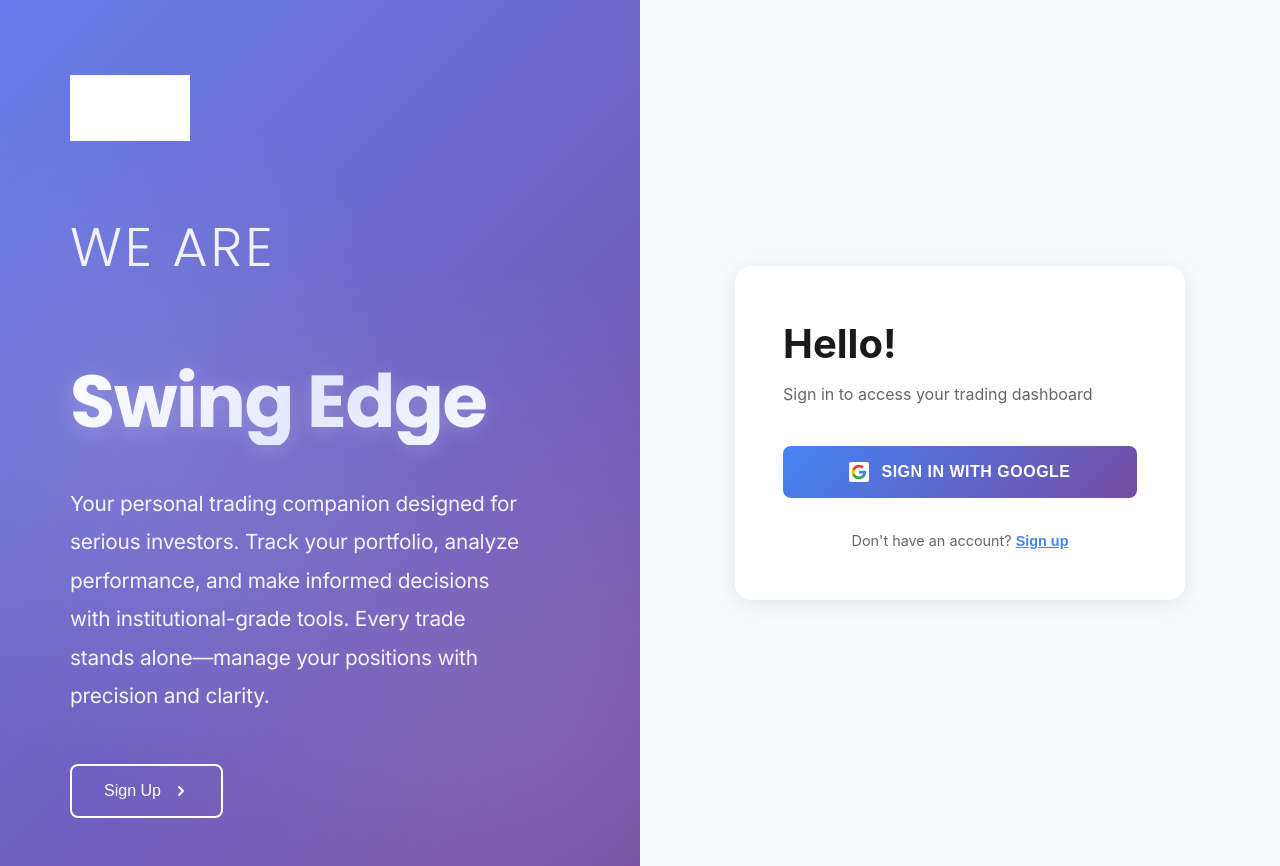
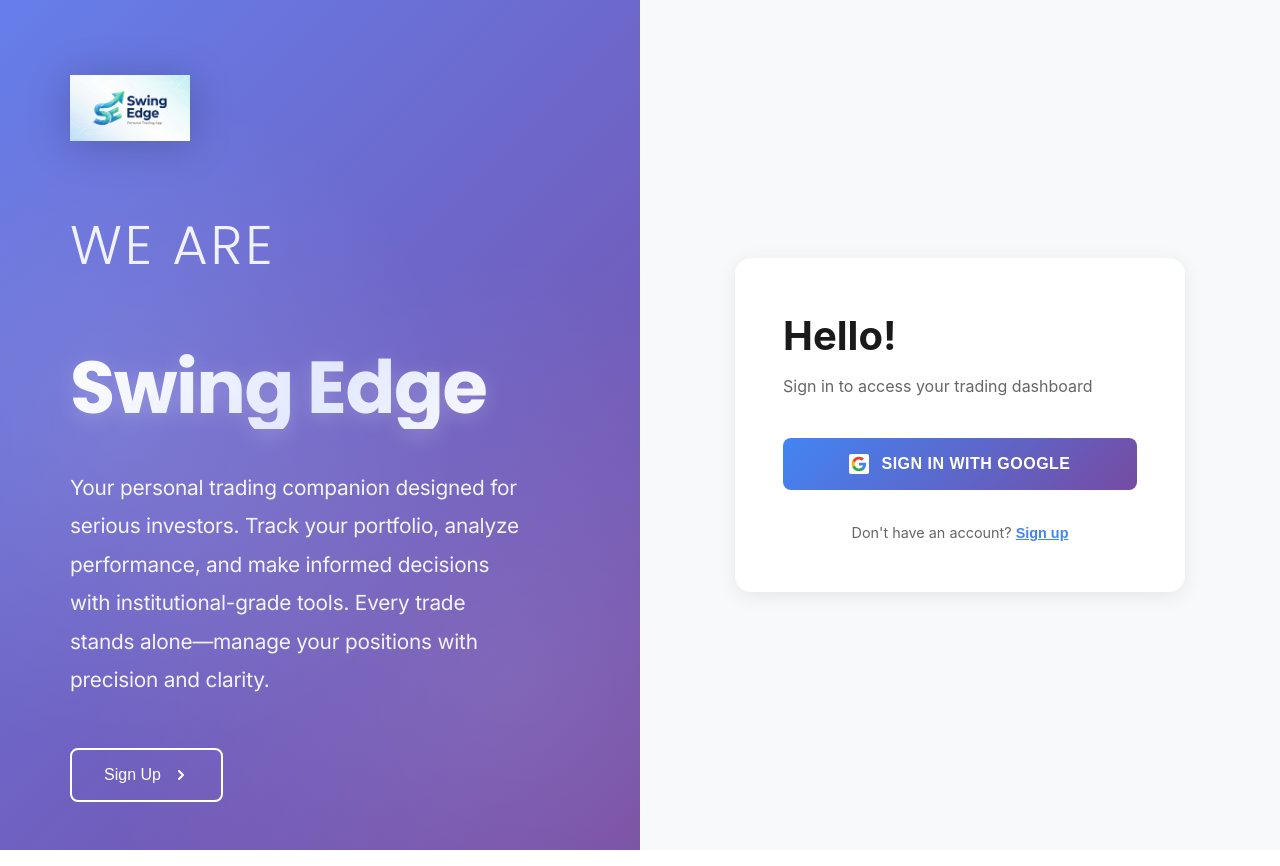
Before and after one commit to miraiva/TRADINGAPP, a React (Vite) app in the folder frontend/: page / in a window 1280 px wide. Built offline with nearby package versions, Linux system fonts and the light colour scheme; no server answers.

Commit message:
Fix logo display and spacing issues
- Remove white filter from logo to show original colors
- Reduce spacing between 'We are' and 'Swing Edge' text
- Logo now displays in its original colors instead of white patch
- Better visual hierarchy with tighter heading spacing

```diff
--- a/frontend/src/components/GoogleAuth.css
+++ b/frontend/src/components/GoogleAuth.css
@@ -52,14 +52,14 @@
   width: 120px;
   height: 120px;
   object-fit: contain;
-  filter: brightness(0) invert(1);
+  /* Remove filter to show logo in original colors */
+  filter: drop-shadow(0 4px 20px rgba(0, 0, 0, 0.2));
   transition: transform 0.3s ease;
-  drop-shadow: 0 4px 20px rgba(0, 0, 0, 0.2);
 }
 
 .logo-image-large:hover {
   transform: scale(1.08) translateY(-2px);
-  filter: brightness(0) invert(1) drop-shadow(0 6px 25px rgba(255, 255, 255, 0.3));
+  filter: drop-shadow(0 6px 25px rgba(0, 0, 0, 0.3));
 }
 
 /* Fallback logo when image doesn't load */
@@ -92,7 +92,7 @@
   font-size: 4rem;
   font-weight: 300;
   margin: 0 0 2.5rem 0;
-  line-height: 1.15;
+  line-height: 1.1;
   letter-spacing: -0.03em;
   font-family: 'Poppins', 'Inter', -apple-system, BlinkMacSystemFont, 'Segoe UI', 'Roboto', sans-serif;
 }
@@ -104,7 +104,7 @@
   font-size: 0.85em;
   letter-spacing: 0.05em;
   text-transform: uppercase;
-  margin-bottom: 0.5rem;
+  margin-bottom: 0.1rem;
 }
 
 .pitch-heading-bold {
```
